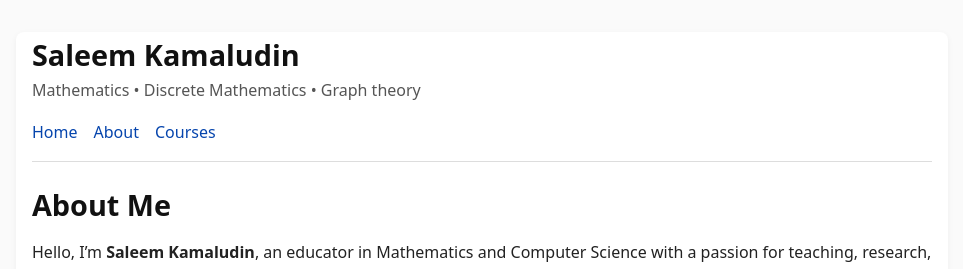
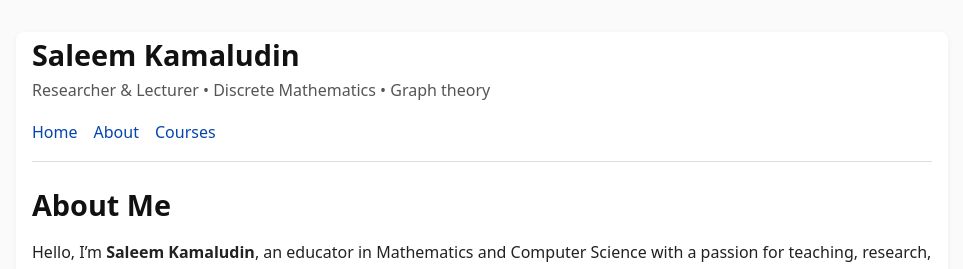
Before and after one commit to SaleemKamaludin/SaleemKamaludin.github.io, a Jekyll site: the page built from about.md, in a window 1280 px wide. Shown: the top 269 px of the page, without its empty margins (158-1121 px from the left). Built offline with Jekyll 4.4.1, drawn with Linux system fonts in a browser that asks for light colours.

Commit message:
Update _config.yml

```diff
--- a/_config.yml
+++ b/_config.yml
@@ -1,5 +1,5 @@
 title: Saleem Kamaludin
-description: Mathematics • Discrete Mathematics • Graph theory
+description: Researcher & Lecturer • Discrete Mathematics • Graph theory
 theme: minima
 
 permalink: pretty
```
